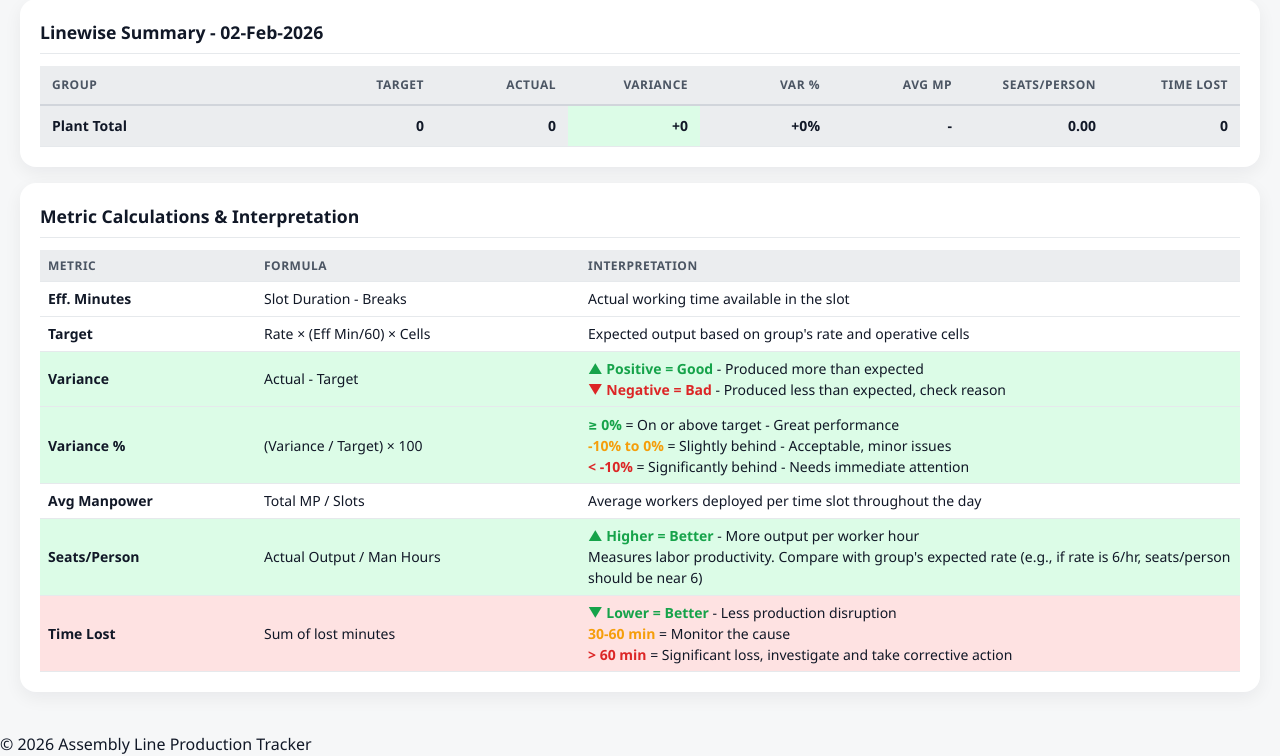
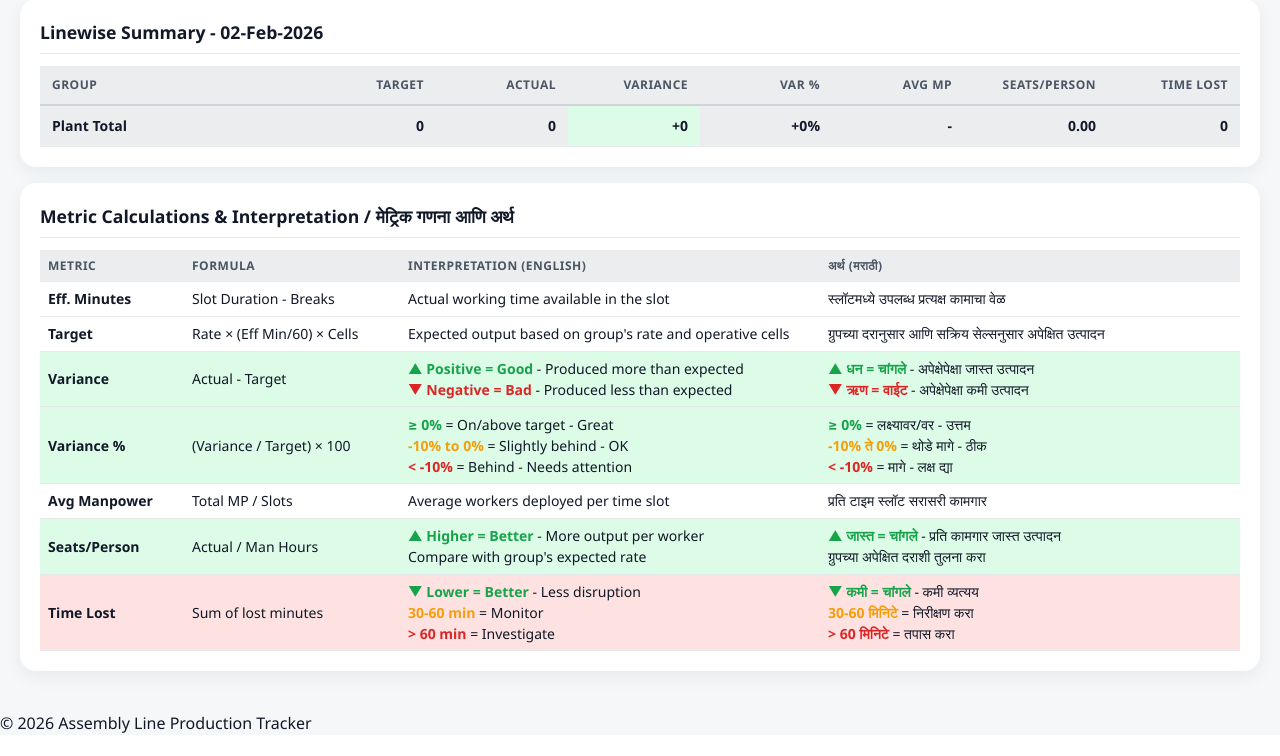
Before and after one commit to tvingale/AssemblyData, a PHP site: page /pages/daily_summary.php in a window 1280 px wide. Shown: the part 309-1065 px from the top of the page. After the commit the page ends 1042 px from the top, so only its background shows below. Run offline with PHP 8.4, Linux system fonts and the light colour scheme; data that the repository does not hold is empty; some libraries are stand-ins or nearby versions.

Commit message:
Add Marathi interpretation column for metrics
- Added 4th column with Marathi translations (अर्थ मराठी)
- Header now bilingual: "Metric Calculations & Interpretation / मेट्रिक गणना आणि अर्थ"
- Adjusted column widths: 12% / 18% / 35% / 35%
- Added horizontal scroll for smaller screens

Co-Authored-By: Claude Opus 4.5 <noreply@anthropic.com>

```diff
--- a/src/pages/daily_summary.php
+++ b/src/pages/daily_summary.php
@@ -188,19 +188,21 @@ include APP_ROOT . '/includes/header.php';
 
 <!-- Metric Explanations -->
 <div class="card no-print" style="margin-top:1rem;">
-    <div class="card-header">Metric Calculations &amp; Interpretation</div>
-    <div style="font-size:0.85rem;line-height:1.5;">
-        <table class="table-compact" style="table-layout:fixed;">
+    <div class="card-header">Metric Calculations &amp; Interpretation / मेट्रिक गणना आणि अर्थ</div>
+    <div style="font-size:0.85rem;line-height:1.5;overflow-x:auto;">
+        <table class="table-compact" style="table-layout:fixed;min-width:800px;">
             <colgroup>
+                <col style="width:12%;">
                 <col style="width:18%;">
-                <col style="width:27%;">
-                <col style="width:55%;">
+                <col style="width:35%;">
+                <col style="width:35%;">
             </colgroup>
             <thead>
                 <tr>
                     <th>Metric</th>
                     <th>Formula</th>
-                    <th>Interpretation</th>
+                    <th>Interpretation (English)</th>
+                    <th>अर्थ (मराठी)</th>
                 </tr>
             </thead>
             <tbody>
@@ -208,49 +210,70 @@ include APP_ROOT . '/includes/header.php';
                     <td><strong>Eff. Minutes</strong></td>
                     <td>Slot Duration - Breaks</td>
                     <td>Actual working time available in the slot</td>
+                    <td>स्लॉटमध्ये उपलब्ध प्रत्यक्ष कामाचा वेळ</td>
                 </tr>
                 <tr>
                     <td><strong>Target</strong></td>
-                    <td>Rate &times; (Eff Min/60) &times; Cells</td>
+                    <td>Rate × (Eff Min/60) × Cells</td>
                     <td>Expected output based on group's rate and operative cells</td>
+                    <td>ग्रुपच्या दरानुसार आणि सक्रिय सेल्सनुसार अपेक्षित उत्पादन</td>
                 </tr>
                 <tr style="background:var(--success-light);">
                     <td><strong>Variance</strong></td>
                     <td>Actual - Target</td>
                     <td>
                         <strong style="color:var(--success);">&#9650; Positive = Good</strong> - Produced more than expected<br>
-                        <strong style="color:var(--error);">&#9660; Negative = Bad</strong> - Produced less than expected, check reason
+                        <strong style="color:var(--error);">&#9660; Negative = Bad</strong> - Produced less than expected
+                    </td>
+                    <td>
+                        <strong style="color:var(--success);">&#9650; धन = चांगले</strong> - अपेक्षेपेक्षा जास्त उत्पादन<br>
+                        <strong style="color:var(--error);">&#9660; ऋण = वाईट</strong> - अपेक्षेपेक्षा कमी उत्पादन
                     </td>
                 </tr>
                 <tr style="background:var(--success-light);">
                     <td><strong>Variance %</strong></td>
-                    <td>(Variance / Target) &times; 100</td>
+                    <td>(Variance / Target) × 100</td>
                     <td>
-                        <strong style="color:var(--success);">&ge; 0%</strong> = On or above target - Great performance<br>
-                        <strong style="color:var(--warning);">-10% to 0%</strong> = Slightly behind - Acceptable, minor issues<br>
-                        <strong style="color:var(--error);">&lt; -10%</strong> = Significantly behind - Needs immediate attention
+                        <strong style="color:var(--success);">≥ 0%</strong> = On/above target - Great<br>
+                        <strong style="color:var(--warning);">-10% to 0%</strong> = Slightly behind - OK<br>
+                        <strong style="color:var(--error);">&lt; -10%</strong> = Behind - Needs attention
+                    </td>
+                    <td>
+                        <strong style="color:var(--success);">≥ 0%</strong> = लक्ष्यावर/वर - उत्तम<br>
+                        <strong style="color:var(--warning);">-10% ते 0%</strong> = थोडे मागे - ठीक<br>
+                        <strong style="color:var(--error);">&lt; -10%</strong> = मागे - लक्ष द्या
                     </td>
                 </tr>
                 <tr>
                     <td><strong>Avg Manpower</strong></td>
                     <td>Total MP / Slots</td>
-                    <td>Average workers deployed per time slot throughout the day</td>
+                    <td>Average workers deployed per time slot</td>
+                    <td>प्रति टाइम स्लॉट सरासरी कामगार</td>
                 </tr>
                 <tr style="background:var(--success-light);">
                     <td><strong>Seats/Person</strong></td>
-                    <td>Actual Output / Man Hours</td>
+                    <td>Actual / Man Hours</td>
                     <td>
-                        <strong style="color:var(--success);">&#9650; Higher = Better</strong> - More output per worker hour<br>
-                        Measures labor productivity. Compare with group's expected rate (e.g., if rate is 6/hr, seats/person should be near 6)
+                        <strong style="color:var(--success);">&#9650; Higher = Better</strong> - More output per worker<br>
+                        Compare with group's expected rate
+                    </td>
+                    <td>
+                        <strong style="color:var(--success);">&#9650; जास्त = चांगले</strong> - प्रति कामगार जास्त उत्पादन<br>
+                        ग्रुपच्या अपेक्षित दराशी तुलना करा
                     </td>
                 </tr>
                 <tr style="background:var(--error-light);">
                     <td><strong>Time Lost</strong></td>
                     <td>Sum of lost minutes</td>
                     <td>
-                        <strong style="color:var(--success);">&#9660; Lower = Better</strong> - Less production disruption<br>
-                        <strong style="color:var(--warning);">30-60 min</strong> = Monitor the cause<br>
-                        <strong style="color:var(--error);">&gt; 60 min</strong> = Significant loss, investigate and take corrective action
+                        <strong style="color:var(--success);">&#9660; Lower = Better</strong> - Less disruption<br>
+                        <strong style="color:var(--warning);">30-60 min</strong> = Monitor<br>
+                        <strong style="color:var(--error);">&gt; 60 min</strong> = Investigate
+                    </td>
+                    <td>
+                        <strong style="color:var(--success);">&#9660; कमी = चांगले</strong> - कमी व्यत्यय<br>
+                        <strong style="color:var(--warning);">30-60 मिनिटे</strong> = निरीक्षण करा<br>
+                        <strong style="color:var(--error);">&gt; 60 मिनिटे</strong> = तपास करा
                     </td>
                 </tr>
             </tbody>
```
